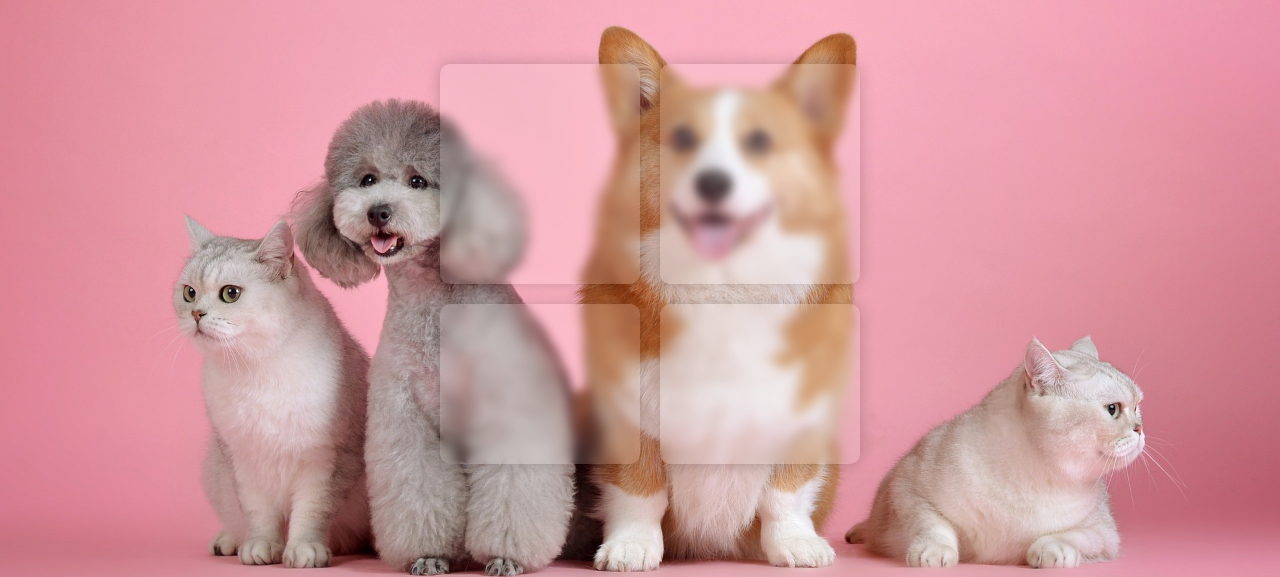
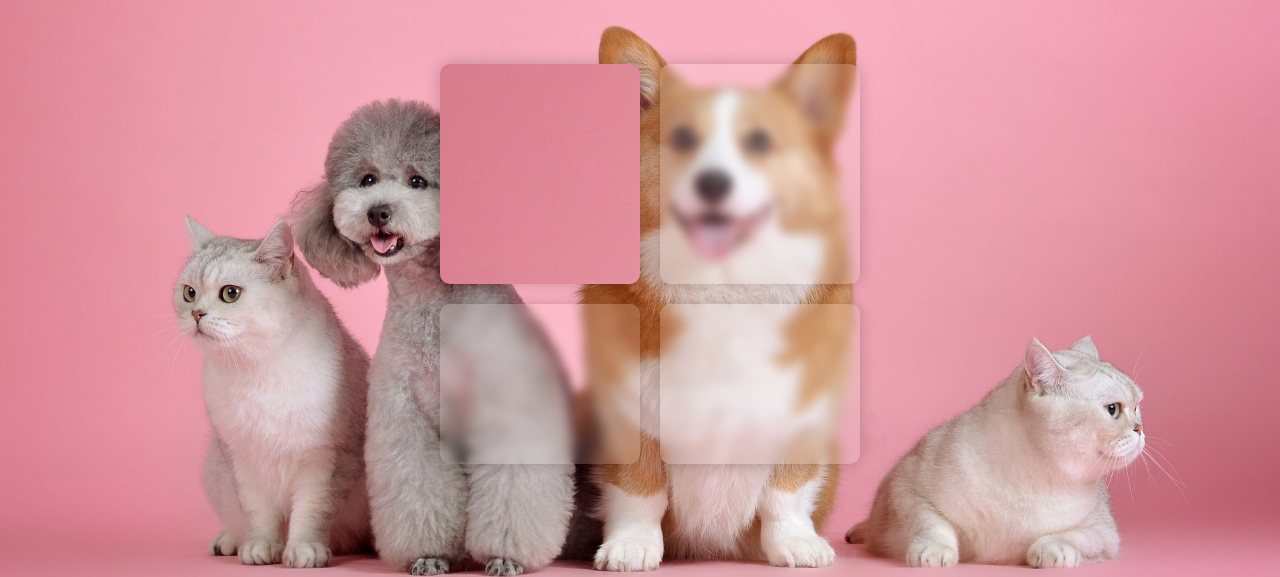
Before and after one commit to SparrowNado/VetPetz, a plain HTML site: page index.html in a window 1280 px wide. Shown: the part 223-800 px from the top of the page. Drawn offline with Linux system fonts and the light colour scheme.

Commit message:
Update style.css

```diff
--- a/style.css
+++ b/style.css
@@ -66,9 +66,13 @@
     background-color:#333;
     padding: 50px;
     border-radius:10px;
+
+
     background-color: rgba(255, 255, 255, .15);
     backdrop-filter: blur(5px);
     box-shadow: 0 0 1rem 0 rgba(0, 0, 0, .2);
+    background-image: url('petback.jpg');
+
     display:flex;
     align-items:center;
     justify-content:center;
@@ -130,8 +134,8 @@
     font-family:sans-serif;
   }
 
-
+/*
   #rec1, #rec2,#rec3,#rec4 {
 
 
-  }
+  } */
```
